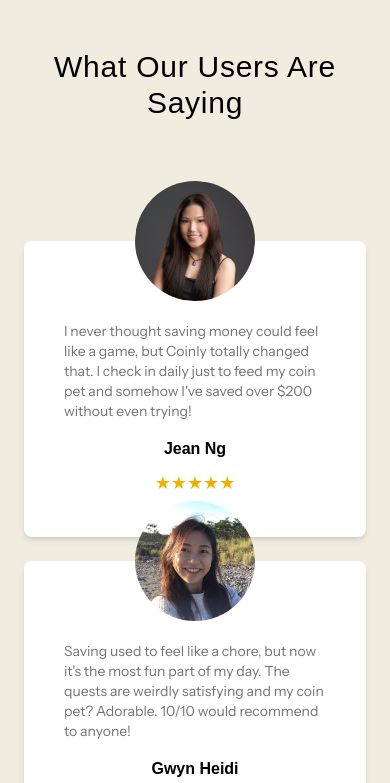
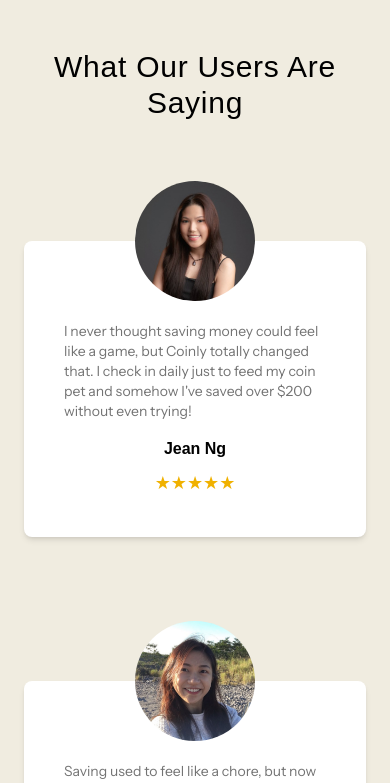
Before and after one commit to samuelngry/Coinly, a React (Vite) app in the folder client/: page / in a window 390 px wide. Shown: the part 3600-4383 px from the top of the page. Built offline with nearby package versions, Linux system fonts and the light colour scheme; a web font is replaced by a local one.

Commit message:
fix: clashing of testimonial card in mobile version by adding margin top to each card

```diff
--- a/client/src/components/TestimonialCard.jsx
+++ b/client/src/components/TestimonialCard.jsx
@@ -1,6 +1,6 @@
 const TestimonialCard = ( {icon, name, description} ) => {
   return (
-    <div className="relative flex flex-col bg-white shadow-md rounded-lg w-full items-center p-10">
+    <div className="relative flex flex-col bg-white shadow-md rounded-lg w-full items-center p-10 mt-30">
         <img src={icon} alt={name} className="w-30 h-30 mb-4 rounded-full absolute -top-15" />
         <p className="text-neutral-500 text-sm mb-4 mt-10">{description}</p>
         <h3 className="text-md font-bold">{name}</h3>
--- a/client/src/components/Testimonials.jsx
+++ b/client/src/components/Testimonials.jsx
@@ -10,7 +10,7 @@ const Testimonials = () => {
             What Our Users Are Saying
         </h1>
 
-        <div className="flex flex-col lg:flex-row justify-center items-center gap-6 mt-30">
+        <div className="flex flex-col lg:flex-row justify-center items-center gap-6">
             <TestimonialCard
                 icon={personImage1}
                 name="Jean Ng"
```
